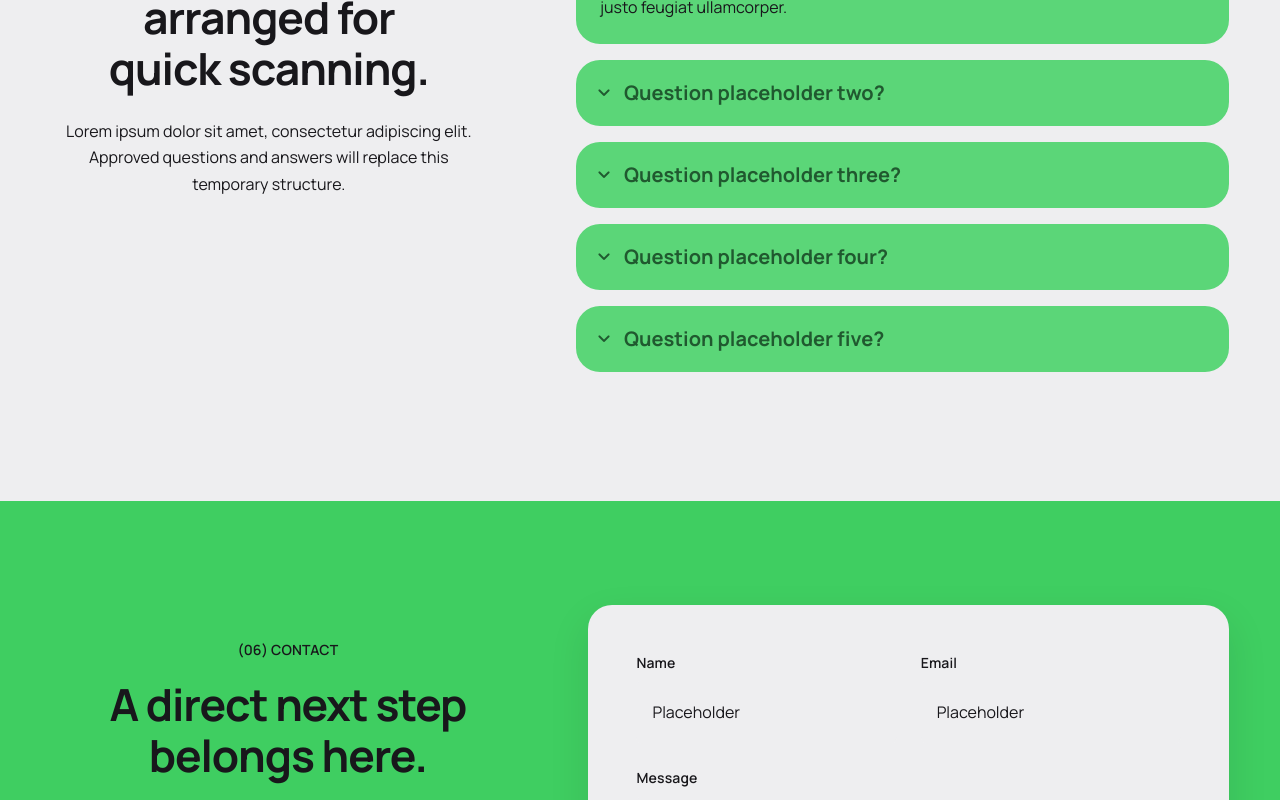
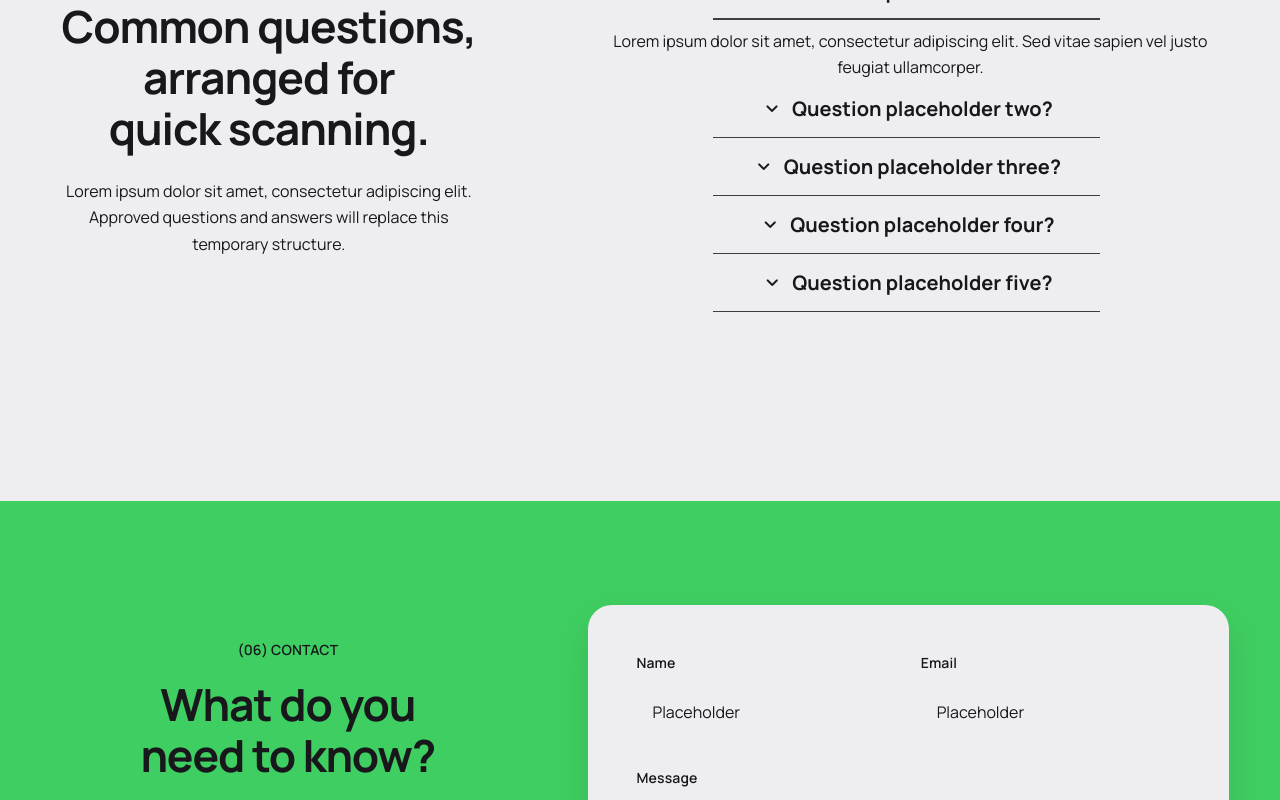
Before and after one commit to gwan-kib/CGT-Enterprises-Website, a React (Vite) app: page / in a window 1280 px wide. Shown: the part 3640-4440 px from the top of the page. Built offline with nearby package versions, Linux system fonts and the light colour scheme.

Commit message:
style(faq): remove background, add separator line, and center questions
content(contact): update heading copy

```diff
--- a/src/components/sections/ContactSection.tsx
+++ b/src/components/sections/ContactSection.tsx
@@ -20,10 +20,10 @@ export function ContactSection() {
       <div className="contact-section__grid">
         <div className="contact-section__content">
           <SectionHeading
-            description="And check out our Facebook Page!"
+            description="Visit CGT Enterprises on Facebook"
             eyebrow="(06) Contact"
             id="contact-title"
-            title="A direct next step belongs here."
+            title="What do you need to know?"
           />
 
           <a
--- a/src/styles/sections/faq.css
+++ b/src/styles/sections/faq.css
@@ -5,24 +5,22 @@
   }
 
   .faq-list {
-    @apply flex flex-col;
-    gap: var(--space-4);
+    @apply flex flex-col text-center;
   }
 
   .faq-item {
-    border-radius: var(--radius-large);
-    background: var(--color-brand-green-400);
     padding-left: var(--space-2);
+    transition: .2s all var(--easing-standard);
   }
 
   .faq-item__question {
-    @apply flex items-center;
+    @apply flex items-center relative justify-center;
     width: 100%;
     min-height: var(--touch-target-minimum);
-    padding: var(--space-5) var(--space-2);
+    padding: var(--space-4);
     border: none;
     background: none;
-    color: var(--color-brand-green-900);
+    color: var(--color-neutral-900);
     cursor: pointer;
     font-family: inherit;
     font-size: var(--font-size-heading-card);
@@ -32,9 +30,25 @@
     transition: .2s all var(--easing-standard);
   }
 
+  .faq-item__question::after {
+    content: "";
+    position: absolute;
+    bottom: 0;
+    left: 20%;
+    width: 60%;
+    height: .1rem;
+    background: var(--color-neutral-700);
+    transition: .2s all var(--easing-standard);
+  }
+
   .faq-item__question:hover {
-    color: var(--color-brand-green-100);
+    color: var(--color-brand-green-600);
   }
+
+  .faq-item__question:hover::after {
+    background: var(--color-brand-green-600);
+  }
+
   .faq-item__question-text {
     margin-left: var(--space-2);
   }
@@ -66,9 +80,9 @@
   }
 
   .faq-item__answer {
-    max-width: 38rem;
+    max-width: 100%;
     margin-left: var(--space-2);
-    padding: 0 var(--space-2) var(--space-6);
+    padding-top: var(--space-2);
     color: var(--color-text-muted);
   }
 }
```
